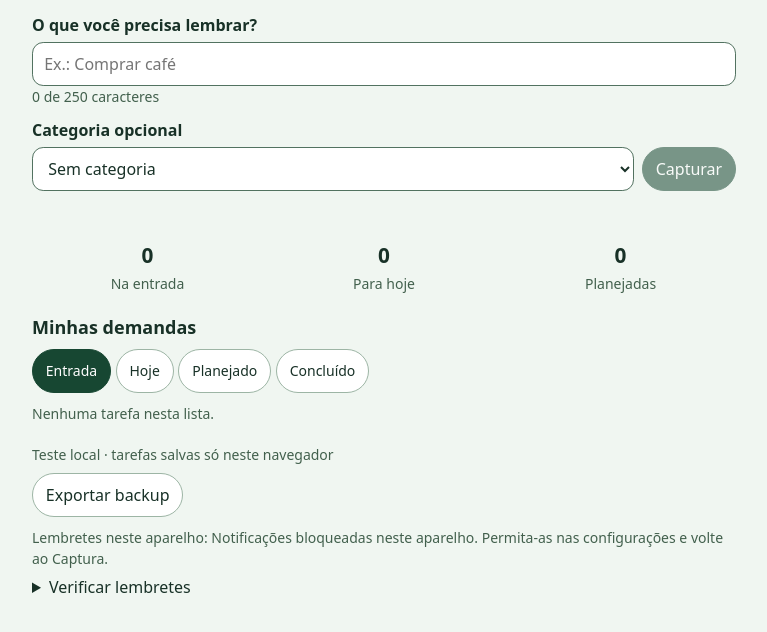
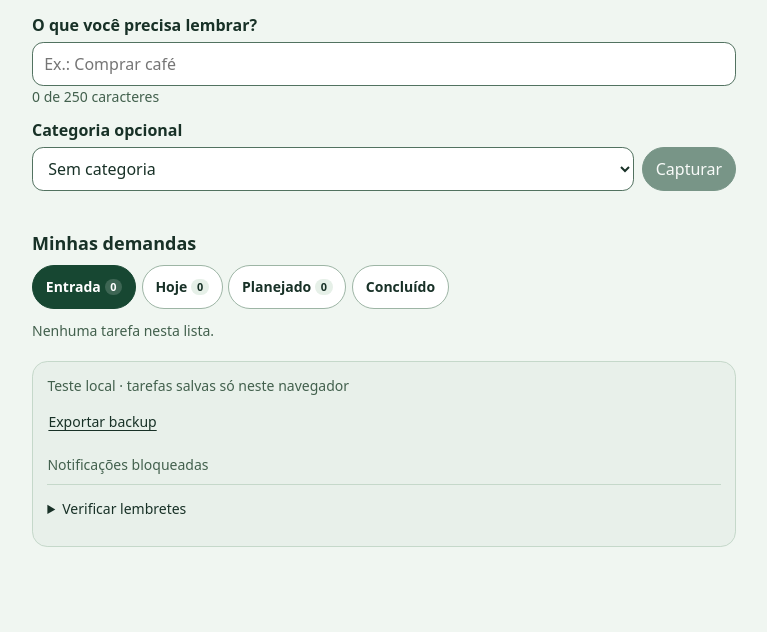
Before and after one commit to AutomationCast/captura-teste, a plain HTML site: page teste/index.html in a window 1280 px wide. Shown: the part 104-736 px from the top of the page, without its empty margins (256-1023 px from the left). Drawn offline with Linux system fonts and the light colour scheme.

Commit message:
Publica a revisão visual do Captura

```diff
--- a/teste/index.html
+++ b/teste/index.html
@@ -32,22 +32,53 @@
     .muted { color: #42604d; font-size: .875rem; }
     #status { min-height: 1.5em; margin: .45rem 0; font-size: .875rem; }
     #status[data-error], .high { color: #a12525; }
-    .counts { display: grid; grid-template-columns: repeat(3, 1fr); text-align: center; gap: .35rem; padding: .65rem 0 1.15rem; }
-    .counts strong { display: block; font-size: 1.3rem; }
-    footer { margin-top: 1.25rem; }
-    #reminder-panel summary { min-height: auto; padding: .4rem 0; }
-    #reminder-state { margin-top: .6rem; }
+    footer {
+      margin-top: 1.25rem;
+      padding: .8rem .9rem;
+      border: 1px solid #c5d8ca;
+      border-radius: .95rem;
+      background: #e8f0ea;
+    }
+    #account-mode { overflow-wrap: anywhere; }
+    #reminder-panel { margin-top: .55rem; border-top: 1px solid #c5d8ca; padding-top: .25rem; }
+    #reminder-panel summary { min-height: 2.75rem; padding: .55rem 0; box-sizing: border-box; font-size: .875rem; }
+    #reminder-diagnosis { margin-bottom: .45rem; }
+    #reminder-state { margin-top: .65rem; }
+    #reminder-state[data-active]::before {
+      content: ''; display: inline-block; margin-inline-end: .45rem;
+      width: .55rem; height: .55rem; border-radius: 50%; background: #247448;
+    }
     #editor-reminder-state { margin-top: .35rem; }
-    .account-actions { display: flex; flex-wrap: wrap; gap: .5rem; margin-top: .5rem; }
+    .account-actions { display: flex; flex-wrap: wrap; gap: .3rem; margin: .25rem 0 0 -.45rem; }
+    .account-actions button { border-color: transparent; padding-inline: .45rem; background: transparent; font-size: .875rem; text-decoration: underline; text-underline-offset: .18em; }
+    .account-actions button:hover { background: #dcebe0; }
     #login-dialog input { box-sizing: border-box; width: 100%; min-height: 2.75rem; padding: .5rem; font: inherit; }
     #login-status { margin-top: .5rem; }
-    nav { display: flex; flex-wrap: wrap; gap: .3rem; margin-bottom: .65rem; }
-    nav button { padding-inline: clamp(.5rem, 2vw, .8rem); font-size: .875rem; }
+    nav { display: flex; flex-wrap: wrap; gap: .35rem; margin-bottom: .7rem; }
+    nav button {
+      display: inline-flex; align-items: center; justify-content: center; gap: .25rem;
+      padding-inline: clamp(.35rem, 1.7vw, .8rem); font-size: .875rem; font-weight: 650;
+    }
+    .tab-count {
+      min-width: 1.2em; border-radius: 1rem; padding: 0 .2em;
+      background: #e6f0e8; font-size: .78em; font-variant-numeric: tabular-nums;
+    }
+    nav button[aria-pressed="true"] .tab-count { background: #ffffff2b; }
+    @media (max-width: 380px) {
+      nav { display: grid; grid-template-columns: minmax(0, 1.03fr) minmax(0, .78fr) minmax(0, 1.2fr) minmax(0, 1fr); gap: .22rem; }
+      nav button { min-width: 0; font-size: .75rem; padding-inline: .1rem; gap: .15rem; }
+      .tab-count { min-width: 1em; padding-inline: .1em; }
+    }
     ul { list-style: none; margin: 0; padding: 0; }
     li { position: relative; margin-bottom: .45rem; padding: .55rem; border: 1px solid #c5d8ca; border-radius: .85rem; background: white; }
     .description { padding-top: .55rem; white-space: pre-wrap; overflow-wrap: anywhere; font-weight: 600; }
     .done .description { text-decoration: line-through; }
-    .metadata { display: flex; flex-wrap: wrap; gap: .15rem .65rem; }
+    .metadata { display: flex; flex-wrap: wrap; align-items: center; gap: .25rem .45rem; margin-top: .2rem; }
+    .task-category, .task-overdue { border-radius: .4rem; padding: .08rem .38rem; font-size: .78rem; }
+    .task-category { background: #eef5ee; }
+    .task-overdue { background: #f8ece8; }
+    .task-reminder { display: flex; align-items: center; gap: .25rem; color: #24583c; font-weight: 650; }
+    .task-reminder span { font-size: .8em; }
     .toggle { width: 2.75rem; padding: 0; border-color: transparent; background: transparent; display: grid; place-items: center; }
     .toggle span { display: grid; place-items: center; width: 1.25rem; height: 1.25rem; border: 1px solid #567760; border-radius: 50%; }
     .done .toggle span { background: #174732; color: white; }
@@ -79,17 +110,12 @@
       </div>
     </form>
     <p id="status" role="status"></p>
-    <div class="counts" aria-label="Resumo de demandas">
-      <p><strong id="count-inbox">0</strong><span class="muted">Na entrada</span></p>
-      <p><strong id="count-today">0</strong><span class="muted">Para hoje</span></p>
-      <p><strong id="count-planned">0</strong><span class="muted">Planejadas</span></p>
-    </div>
     <section aria-labelledby="demands">
       <h2 id="demands">Minhas demandas</h2>
       <nav aria-label="Listas de tarefas">
-        <button type="button" data-list="inbox" aria-pressed="true">Entrada</button>
-        <button type="button" data-list="today" aria-pressed="false">Hoje</button>
-        <button type="button" data-list="planned" aria-pressed="false">Planejado</button>
+        <button type="button" data-list="inbox" aria-pressed="true">Entrada <span class="tab-count" id="count-inbox">0</span></button>
+        <button type="button" data-list="today" aria-pressed="false">Hoje <span class="tab-count" id="count-today">0</span></button>
+        <button type="button" data-list="planned" aria-pressed="false">Planejado <span class="tab-count" id="count-planned">0</span></button>
         <button type="button" data-list="done" aria-pressed="false">Concluído</button>
       </nav>
       <p id="empty" class="muted" hidden>Nenhuma tarefa nesta lista.</p>
@@ -370,6 +396,7 @@
       metadata.className = 'metadata muted';
       if (task.category) {
         const label = document.createElement('span');
+        label.className = 'task-category';
         label.textContent = task.category;
         metadata.append(label);
       }
@@ -382,13 +409,21 @@
       if (task.reminder_at && !task.done) {
         const reminder = document.createElement('time');
         reminder.dateTime = task.reminder_at;
-        reminder.textContent = 'Lembrete: ' + new Date(task.reminder_at).toLocaleString('pt-BR', {
-          dateStyle: 'short', timeStyle: 'short'
+        reminder.className = 'task-reminder';
+        const date = new Date(task.reminder_at);
+        const day = localDay(date) === today ? 'Hoje' : date.toLocaleDateString('pt-BR', {
+          day: 'numeric', month: 'short', ...(date.getFullYear() !== new Date(today).getFullYear() ? { year: 'numeric' } : {})
         });
+        const time = date.toLocaleTimeString('pt-BR', { hour: '2-digit', minute: '2-digit' }).replace(':', 'h');
+        const bell = document.createElement('span');
+        bell.setAttribute('aria-hidden', 'true');
+        bell.textContent = '🔔';
+        reminder.append(bell, day + ', ' + time);
+        reminder.setAttribute('aria-label', 'Lembrete: ' + day + ', ' + time);
         metadata.append(reminder);
         if (localDay(task.reminder_at) < today) {
           const overdue = document.createElement('span');
-          overdue.className = 'high';
+          overdue.className = 'high task-overdue';
           overdue.textContent = 'Atrasada';
           metadata.append(overdue);
         }
@@ -818,17 +853,29 @@
         error: 'Não foi possível verificar os lembretes. Tente novamente.'
       };
       const label = labels[reminderState];
-      reminderStateText.textContent = reminderState === 'active' ? label :
-        reminderState === 'other' ? label : 'Lembretes neste aparelho: ' + label;
-      reminderDiagnosis.textContent = reminderState === 'other'
-        ? label + ' Escolher este aparelho substitui o destino anterior.'
-        : label;
+      reminderStateText.toggleAttribute('data-active', reminderState === 'active');
+      const summaries = {
+        active: 'Lembretes ativos',
+        other: 'Lembretes em outro aparelho',
+        denied: 'Notificações bloqueadas',
+        install: 'Adicione à Tela de Início para receber lembretes',
+        unsupported: 'Lembretes indisponíveis neste navegador',
+        ready: 'Aparelho aguardando confirmação',
+        inactive: 'Lembretes desativados',
+        error: 'Lembretes indisponíveis no momento'
+      };
+      reminderStateText.textContent = summaries[reminderState] || label;
+      reminderDiagnosis.textContent = reminderState === 'active'
+        ? 'Permissão concedida. Este navegador é o destino dos avisos.'
+        : reminderState === 'other'
+          ? label + ' Escolher este aparelho substitui o destino anterior.'
+          : label;
       const needsAction = !['active', 'denied', 'install', 'unsupported', 'checking'].includes(reminderState);
       const labelAction = reminderState === 'other' ? 'Usar este aparelho' :
         reminderState === 'ready' ? 'Confirmar este aparelho' : 'Permitir notificações';
       const scheduling = available && !reminderFields.hidden && Boolean(editReminder.value);
       editorReminderState.hidden = !scheduling;
-      editorReminderState.textContent = reminderDiagnosis.textContent;
+      editorReminderState.textContent = reminderState === 'active' ? label : reminderDiagnosis.textContent;
       for (const button of [enableReminders, editorReminderAction]) {
         button.hidden = !available || !needsAction || (button === editorReminderAction && !scheduling);
         button.disabled = changingReminderDevice;
```
Also changed, not shown: index.html (+73 -26 lines).
